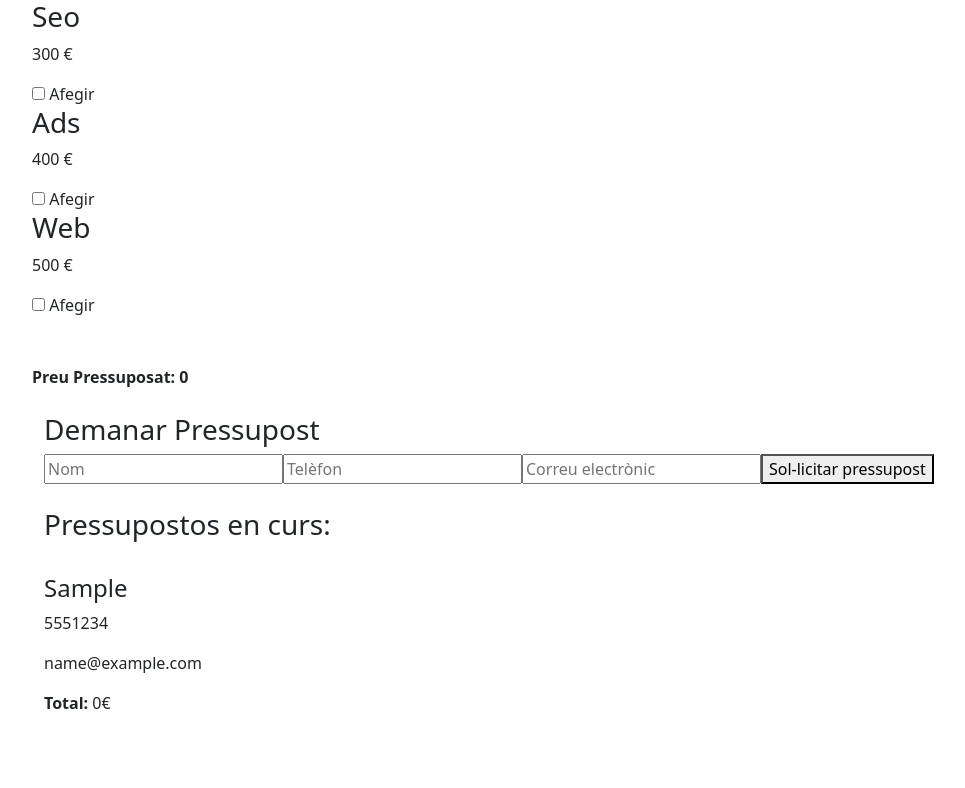
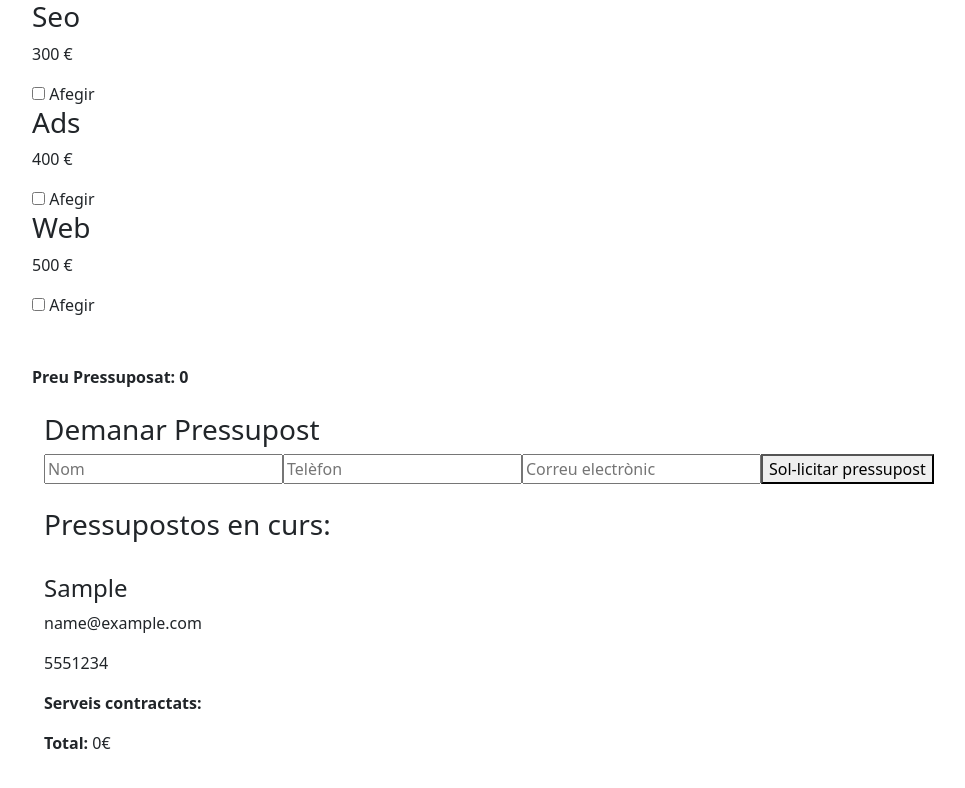
Before and after one commit to tutto-beep-bot/S6-budgets-app, an Angular app: page / in a window 1280 px wide. Both pictures are taken after typing "Sample", "5551234", "name@example.com" into the empty fields and a click on the button "Sol-licitar pressupost". Shown: the top 788 px of the page, without its empty margins (50-1015 px from the left). Built offline with nearby package versions, Linux system fonts and the light colour scheme.

Commit message:
HTML from budget-list component was polished to work better with scss.

```diff
--- a/src/app/budget-list/budget-list.component.html
+++ b/src/app/budget-list/budget-list.component.html
@@ -1,15 +1,28 @@
 <div class="container">
     <h3>Pressupostos en curs:</h3>
     <br>
+
     @if (budgets().length > 0) {
     <div class="budget-list">
         @for (budget of budgets(); track budget){
             <div class="budget-card">
-                <h4>{{budget.name}}</h4>
-                <p> {{budget.phone}} </p>
-                <p> {{budget.email}}</p>
-                <p>{{budget.services.join(', ')}}</p>
-                <p> <strong>Total: </strong>{{budget.total}}€</p>
+                <div class="budget-left">
+                    <h4>{{budget.name}}</h4>
+                    <p> {{budget.email}}</p>
+                    <p> {{budget.phone}} </p>
+                </div>
+                <div class="budget-middle">
+                    <p><strong>Serveis contractats:</strong> <br></p>
+                    <ul>
+                        @for(service of budget.services; track service){
+                            <li>{{ service }}</li>
+                        }
+                    </ul>
+                </div>
+                <div class="budget-right">
+                    <p> <strong>Total: </strong>{{budget.total}}€</p>
+                </div>
+
             </div>
         }
     </div>
```
